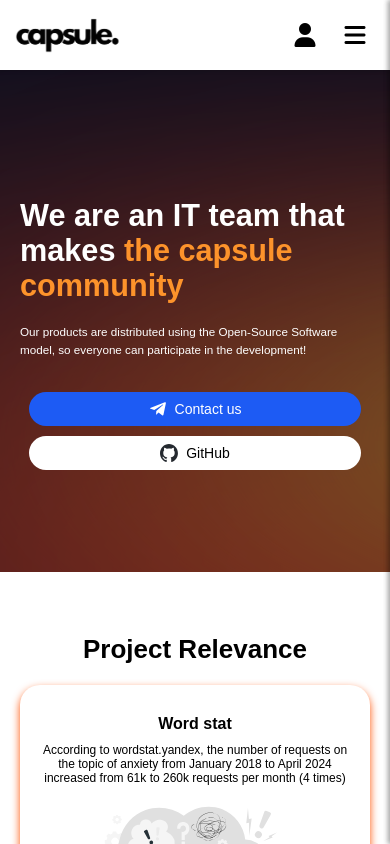
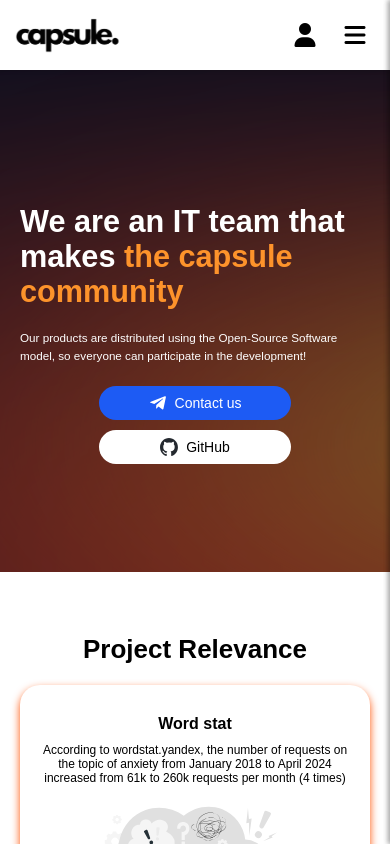
Before and after one commit to capsv/capsule-website, a React (Vite) app: page / in a window 390 px wide. Shown: the top 844 px of the page. Built offline with nearby package versions, Linux system fonts and the light colour scheme; a web font is replaced by a local one.

Commit message:
refactor(HeroButtons): the hero's buttons have been moved under the text

```diff
--- a/src/pages/home-page/hero-section/HeroSection.jsx
+++ b/src/pages/home-page/hero-section/HeroSection.jsx
@@ -11,12 +11,12 @@ const HeroSection = ({ content }) => {
                 <div className="hero-text">
                     <h1>{content.greeting}</h1>
                     <p>{content.description}</p>
+                    <HeroButtons />
                 </div>
                 <div className="hero-image">
                     <img src="/public/photos/journal-woman-playing-jenga-at-game-night.png" alt="Capsule Logo"/>
                 </div>
             </div>
-            <HeroButtons />
             <img src="/photos/orange-3.svg" alt="Orange decoration" className="hero-decoration hero-decoration-1"/>
         </section>
     );
--- a/src/pages/home-page/hero-section/hero-buttons/HeroButtons.css
+++ b/src/pages/home-page/hero-section/hero-buttons/HeroButtons.css
@@ -1,10 +1,10 @@
 .hero-buttons {
     display: flex;
-    justify-content: center; /* Центрирование кнопок */
+    justify-content: center;
     gap: 20px;
     margin-top: 20px;
     width: 100%;
-    max-width: 825px; /* Убедитесь, что кнопки не выходят за пределы этого блока */
+    max-width: 825px;
     z-index: 1;
 }
 
@@ -13,7 +13,7 @@
     align-items: center;
     justify-content: center;
     padding: 12px 52px;
-    border-radius: 20px; /* Увеличен border-radius */
+    border-radius: 20px;
     font-size: 18.4px;
     font-family: 'Mont-Heavy', sans-serif;
     text-decoration: none;
@@ -36,7 +36,6 @@
     box-shadow: 0 5px 20px #1d5bf4;
 }
 
-
 .github-button {
     background-color: white;
     color: black;
@@ -48,8 +47,9 @@
 
 @media (max-width: 1000px) {
     .button {
-        font-size: 14px; /* Пропорционально уменьшение */
+        font-size: 14px;
         padding: 8px 16px;
+        max-width: 200px;
     }
 
     .button-icon {
@@ -62,11 +62,11 @@
     .hero-buttons {
         flex-direction: column;
         gap: 10px;
-        align-items: center; /* Центрирование кнопок */
+        align-items: center;
     }
 
     .button {
-        width: 100%; /* Убедитесь, что кнопки занимают всю ширину блока */
-        max-width: 300px; /* Установите максимальную ширину */
+        width: 100%;
+        max-width: 160px;
     }
 }
```
